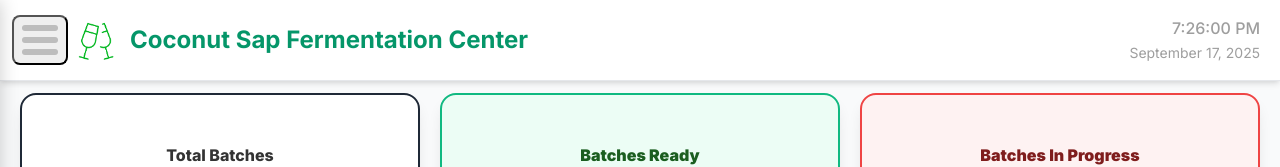
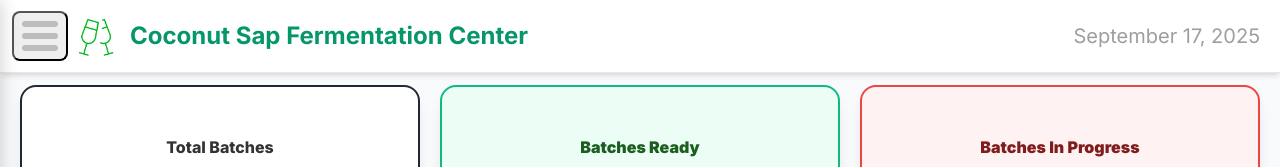
Before and after one commit to MICHAELLO29/Coconut-Sap-Fermentation, a React (Create React App) app in the folder coconut-fermentation/: page / in a window 1280 px wide. Shown: the top 167 px of the page. Built offline with nearby package versions, Linux system fonts and the light colour scheme; no server answers.

Commit message:
Removed the time in dashboard

```diff
--- a/coconut-fermentation/src/components/Dashboard.js
+++ b/coconut-fermentation/src/components/Dashboard.js
@@ -126,8 +126,7 @@ const Dashboard = ({ onToggleMenu }) => {
 
 	const timeEl = (
 		<div style={{ textAlign: 'right' }}>
-			<div style={{ fontSize: 16, color: '#9e9e9e', fontWeight: 500 }}>{now.toLocaleTimeString('en-US', { hour12: true })}</div>
-			<div style={{ fontSize: 14, color: '#9e9e9e' }}>{now.toLocaleDateString('en-US', { month: 'long', day: 'numeric', year: 'numeric' })}</div>
+			<div style={{ fontSize: 20, color: '#9e9e9e' }}>{now.toLocaleDateString('en-US', { month: 'long', day: 'numeric', year: 'numeric' })}</div>
 		</div>
 	);
 
@@ -250,9 +249,6 @@ const Dashboard = ({ onToggleMenu }) => {
 		return rows;
 	};
 
-	// old way (no longer used since we fetch from API)
-	//const litersChartData = useMemo(() => aggregateBy(lambanogData, 'liters', litersRange), [lambanogData, litersRange]);
-	//console.log('Liters chart data:', litersChartData);
 
 	const [litersChartData, setLitersChartData] = useState([]);
 	useEffect(() => {
@@ -377,7 +373,6 @@ const Dashboard = ({ onToggleMenu }) => {
 											...commonStyles.tableHeader,
 											whiteSpace: 'nowrap',
 											padding: '12px 16px',
-											// Fixed widths that add up to 1000px
 											width: h === 'Batch ID' ? '100px' :
 												   h === 'Start Date' ? '150px' :
 												   h === 'End Date' ? '150px' :
```
